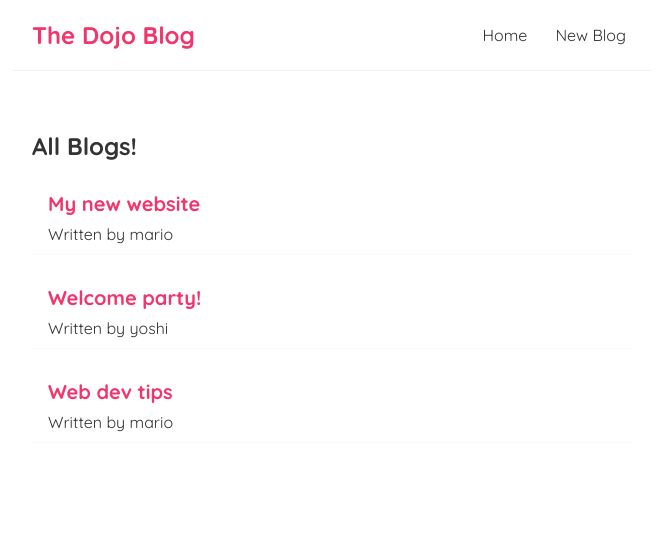
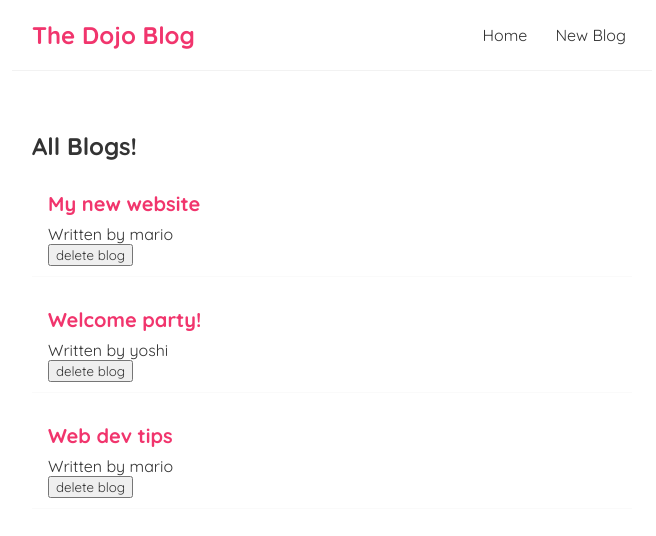
Before and after one commit to M-Hmadi/react-dojo, a React (Create React App) app: page / in a window 1280 px wide. Shown: the top 536 px of the page, without its empty margins (308-964 px from the left). Built offline with nearby package versions, Linux system fonts and the light colour scheme.

Commit message:
added blog delete button

```diff
--- a/src/BlogList.js
+++ b/src/BlogList.js
@@ -1,5 +1,5 @@
 const BlogList = (props) => {
-  const { blogs, title } = props;
+  const { blogs, title, handleDelete } = props;
   return (
     <div className="blog-list">
       <h2>{title}</h2>
@@ -7,6 +7,7 @@
         <div className="blog-preview" key={blog.id}>
           <h2>{blog.title}</h2>
           <p>Written by {blog.author}</p>
+          <button onClick={() => handleDelete(blog.id)}>delete blog</button>
         </div>
       ))}
     </div>
--- a/src/Home.js
+++ b/src/Home.js
@@ -8,9 +8,14 @@
     { title: "Web dev tips", body: "lorem ipsum...", author: "mario", id: 3 },
   ]);
 
+  const handleDelete = (id) => {
+    const newBlogs = blogs.filter((blog) => blog.id !== id);
+    setBlogs(newBlogs);
+  };
+
   return (
     <div className="home">
-      <BlogList blogs={blogs} title="All Blogs!" />
+      <BlogList blogs={blogs} title="All Blogs!" handleDelete={handleDelete} />
     </div>
   );
 };
```
